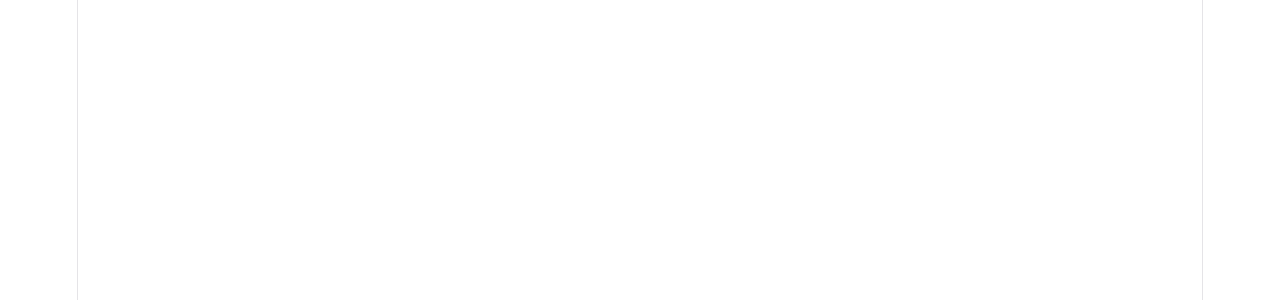
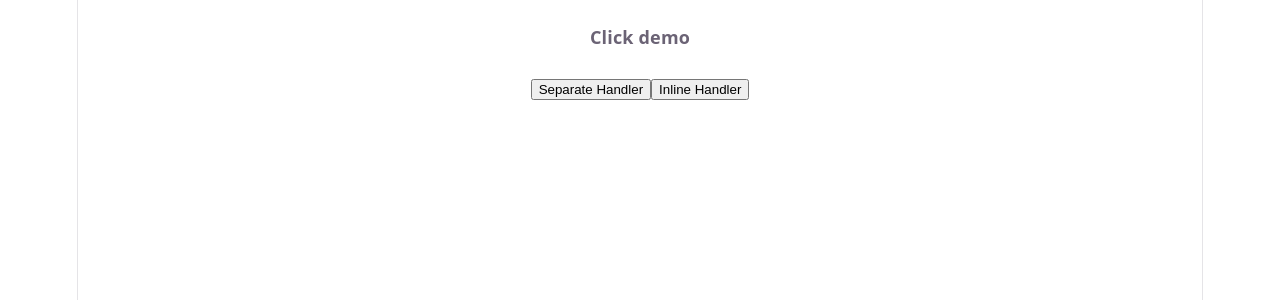
Before and after one commit to Sanvi-R-Rao/SW_CSE_B2.2_Internship, a React (Vite) app in the folder Day/Day14/day-14-react-app/: page / in a window 1280 px wide. Shown: the top 300 px of the page. Built offline with nearby package versions, Linux system fonts and the light colour scheme.

Commit message:
Event Handler eg1

```diff
--- a/Day/Day14/day-14-react-app/src/App.jsx
+++ b/Day/Day14/day-14-react-app/src/App.jsx
@@ -1,9 +1,10 @@
-
+import './App.css';
+import ClickDemo from "./components/EventHandler1.jsx";
 function App() {
 
   return (
     <>
-
+    <ClickDemo/>
     </>
   )
 }
--- /dev/null
+++ b/Day/Day14/day-14-react-app/src/components/EventHandler1.jsx
@@ -0,0 +1,15 @@
+function ClickDemo() {
+    function handleSeparateClick(){
+        alert("Separate handler clicked");
+    }
+    return(
+        <div>
+            <h4>Click demo</h4>
+            <button onClick={handleSeparateClick}>Separate Handler</button>
+            <button onClick={()=> alert("Inline handler clicked")}>Inline Handler</button>
+        </div>
+    )
+
+}
+
+export default ClickDemo;
```
